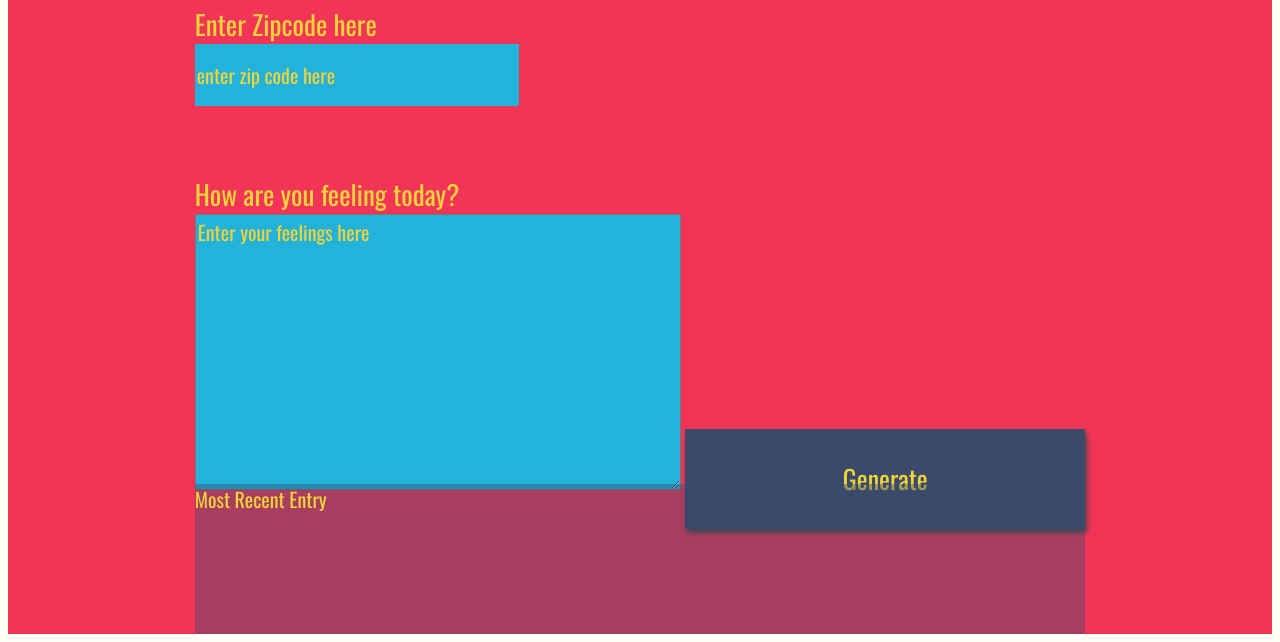
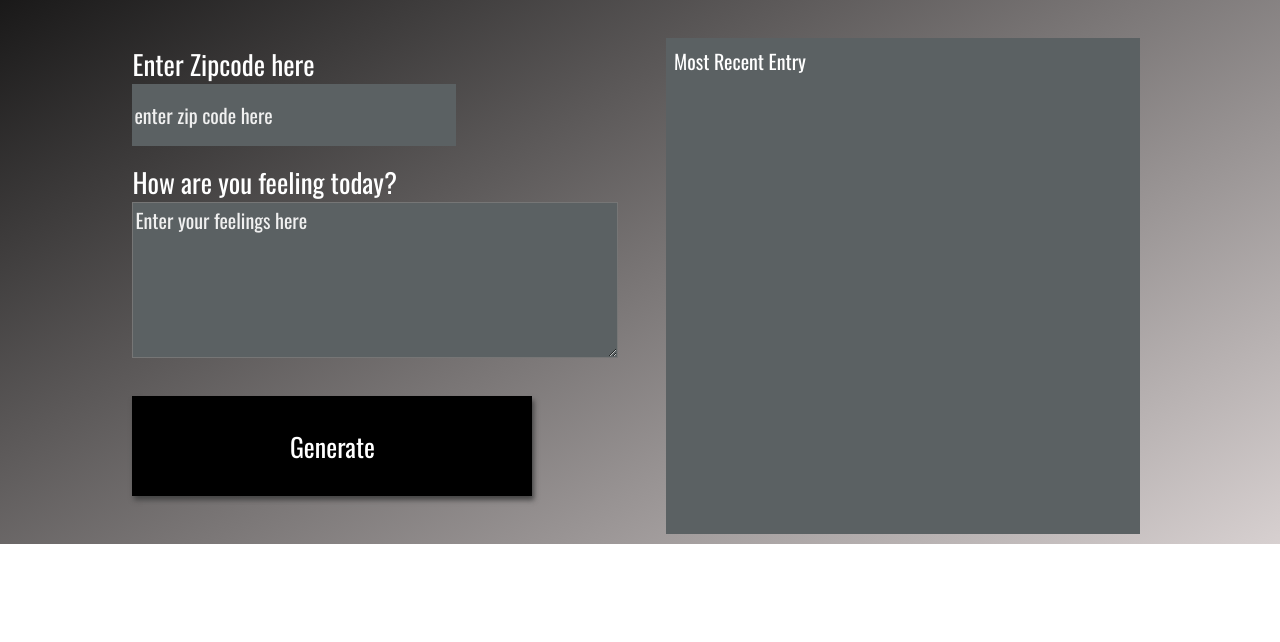
Before and after one commit to AlyaaRushdy/FWD-Weather-Journal-app, a website: page website/index.html in a window 1280 px wide. Shown: the part 174-816 px from the top of the page. Drawn offline with nearby package versions, Linux system fonts and the light colour scheme; a web font is replaced by a local one.

Commit message:
html and css mod

```diff
--- a/website/index.html
+++ b/website/index.html
@@ -11,6 +11,7 @@
     <div id = "app">
       <div class ="holder headline"> Weather Journal App </div>
 
+      <div>
         <div class ="holder zip">
           <label for="zip">Enter Zipcode here</label>
           <input type="text" id="zip" placeholder="enter zip code here">
@@ -18,9 +19,12 @@
 
         <div class ="holder feel">
           <label for="feelings">How are you feeling today?</label>
-        <textarea class= "myInput" id="feelings" placeholder="Enter your feelings here" rows="9" cols="50"></textarea>
+          <textarea class= "myInput" id="feelings" placeholder="Enter your feelings here" rows="5" cols="50"></textarea>
           <button id="generate" type = "submit"> Generate </button>
+
         </div>
+      </div>
+
       <div class ="holder entry">
         <div class = "title">Most Recent Entry</div>
         <div id = "entryHolder">
--- a/website/style.css
+++ b/website/style.css
@@ -1,15 +1,14 @@
 body{
-    background: #fffff8;
+    background: rgb(0,0,0);
+    background: linear-gradient(150deg, rgba(0,0,0,1) 0%, rgba(215,208,208,1) 100%) no-repeat ;
     font-family: -apple-system, BlinkMacSystemFont, sans-serif;
 }
 
 #app{
     display: grid;
-    grid-auto-rows: minmax(150px, auto);
-    /* grid-template-columns:  */
-    height:100vh;
-    background: #f23557;
-    color: #f0d43a;
+/*     grid-auto-rows: minmax(150px, auto);
+ */    grid-template-columns: repeat(2, 40%);
+    color: #fff;
     justify-content: center;
     grid-gap: 1em;
     font-size: 20px;
@@ -17,34 +16,23 @@ body{
 }
 
 .holder{
-
+    padding: .5rem;
 }
 
 .entry{
-    background: rgba(59, 74, 107, .4);
+    background: #5b6163;
+    height: 60vh;
+    margin: auto 1rem;
 }
 
-#entryHolder{
-
-}
-
-#date{
-
-}
-
-#temp{
-
-}
-
-#content{
-
+#entryHolder * {
+    padding-top: .5rem;
 }
 
 .headline {
-
-}
-.title{
-
+    font-size: 5rem;
+    grid-column: 1 / -1;
+    margin: 1.5rem auto;
 }
 
 /*  Basic Styling To Override Default For Basic HTML Elements */
@@ -57,30 +45,32 @@ input{
     display:block;
     height: 60px;
     width: 320px;
-    background:#22b2da;
-    color: #f0d43a;
+    background:#5b6163;
+    color: #f0f0f0;
     font-size: 20px;
     font-family: 'Oswald', sans-serif;
     border: none;
 }
 
 button{
+    display: block;
     width: 400px;
     height: 100px;
-    background: #3b4a6b;
-    color: #f0d43a;
+    background: #000;
+    color: #fff;
     font-size: 26px;
     font-family: 'Oswald', sans-serif;
     border: none;
     box-shadow: 2px 4px 5px #444;
+    margin: 2rem 0;
 }
 h1{
     font-size: 36px;
 }
 
 textarea{
-    background:#22b2da;
-    color: #f0d43a;
+    background:#5b6163;
+    color: #f0f0f0;
     font-size: 20px;
     font-family: 'Oswald', sans-serif;
 }
@@ -93,19 +83,19 @@ button:focus {
 }
 /* Style for Placeholder Text*/
 ::placeholder { /* Firefox, Chrome, Opera */
-    color: #f0d43a;
+    color: #f0f0f0;
     font-family: 'Oswald', sans-serif;
 
 }
 
 :-ms-input-placeholder { /* Internet Explorer 10-11 */
-    color: #f0d43a;
+    color: #f0f0f0;
     font-family: 'Oswald', sans-serif;
 
 }
 
 ::-ms-input-placeholder { /* Microsoft Edge */
-    color: #f0d43a;
+    color: #f0f0f0;
     font-family: 'Oswald', sans-serif;
 
 }
```
Lines whose indentation alone changed are shown as unchanged.
